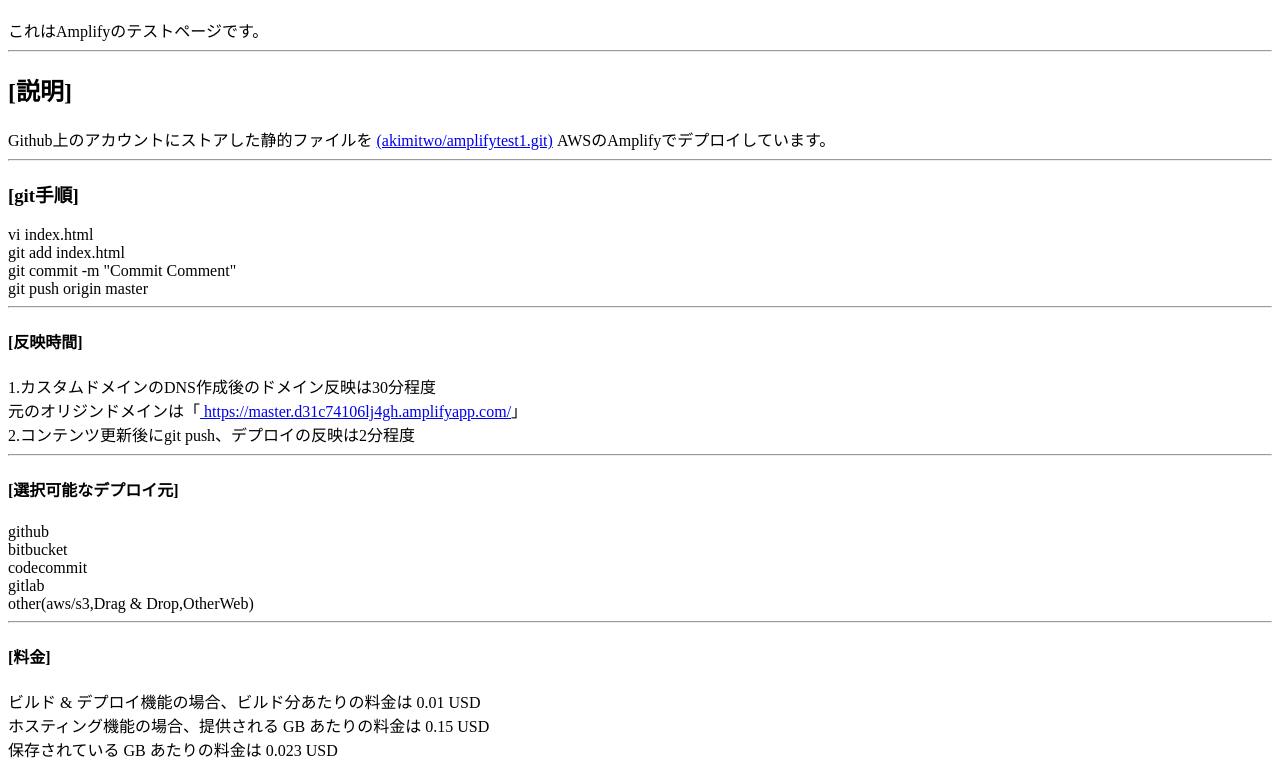
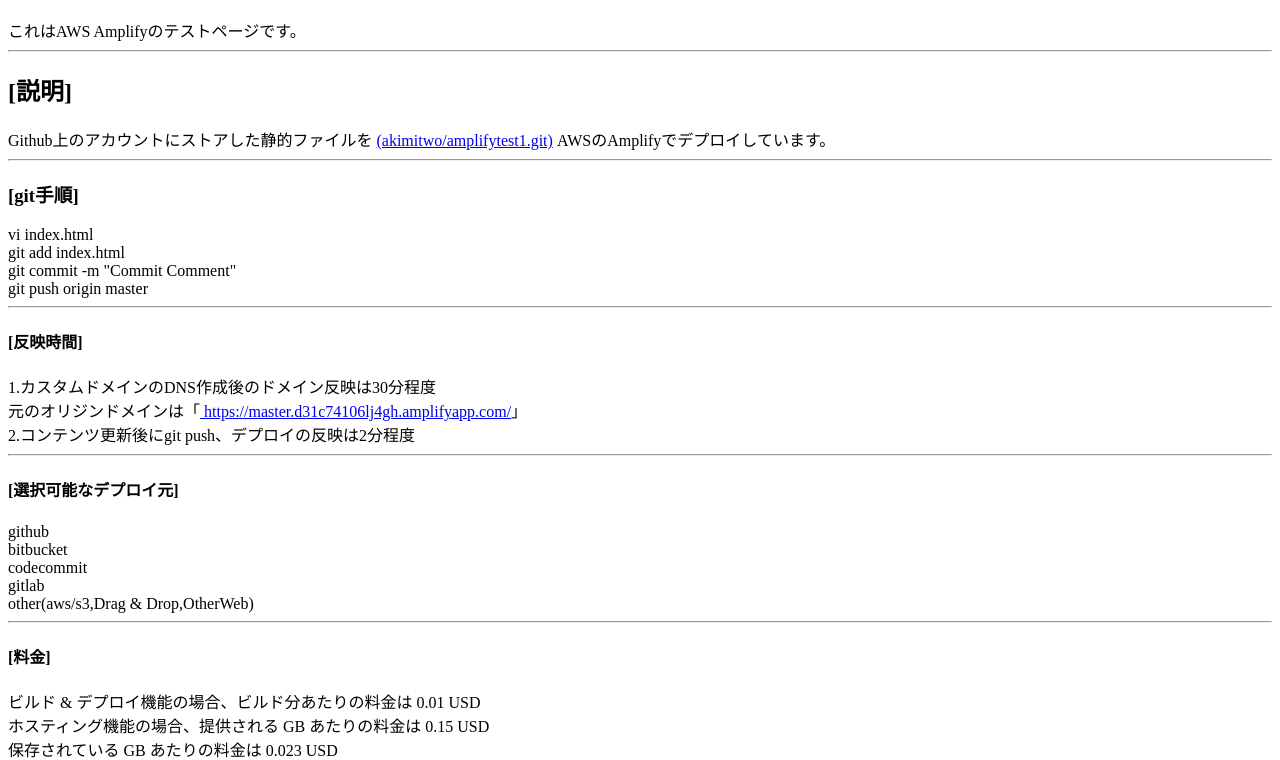
Before and after one commit to osmaniax/amplify1, a plain HTML site: page index.html in a window 1280 px wide. Shown: the part 48-808 px from the top of the page. Drawn offline with Linux system fonts and the light colour scheme.

Commit message:
23st commit

```diff
--- a/index.html
+++ b/index.html
@@ -6,7 +6,7 @@
 
         <Body>
 		<h1>https://AmplifyTest.1banzaka.com</h1>
-		これはAmplifyのテストページです。<br>
+		これはAWS Amplifyのテストページです。<br>
 		<hr>
 		<h2>[説明]</h2>
 		Github上のアカウントにストアした静的ファイルを
```
